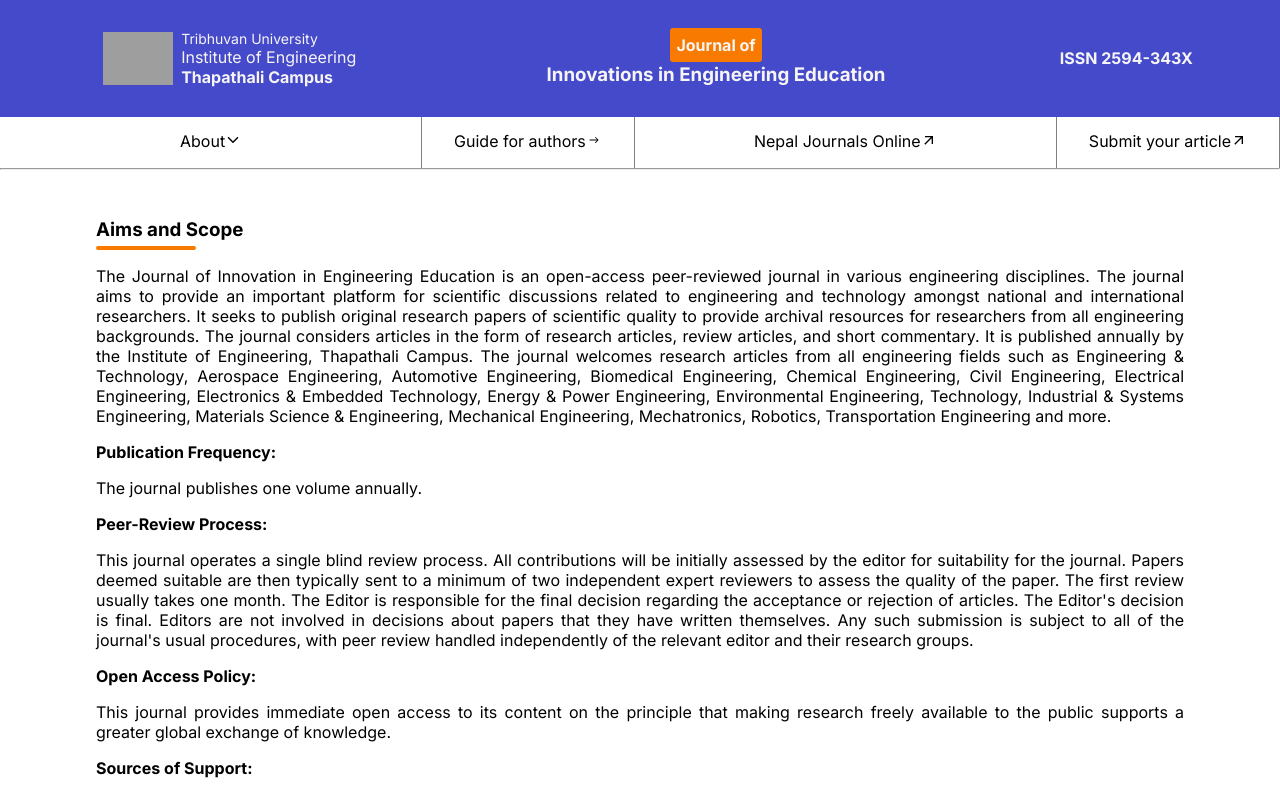
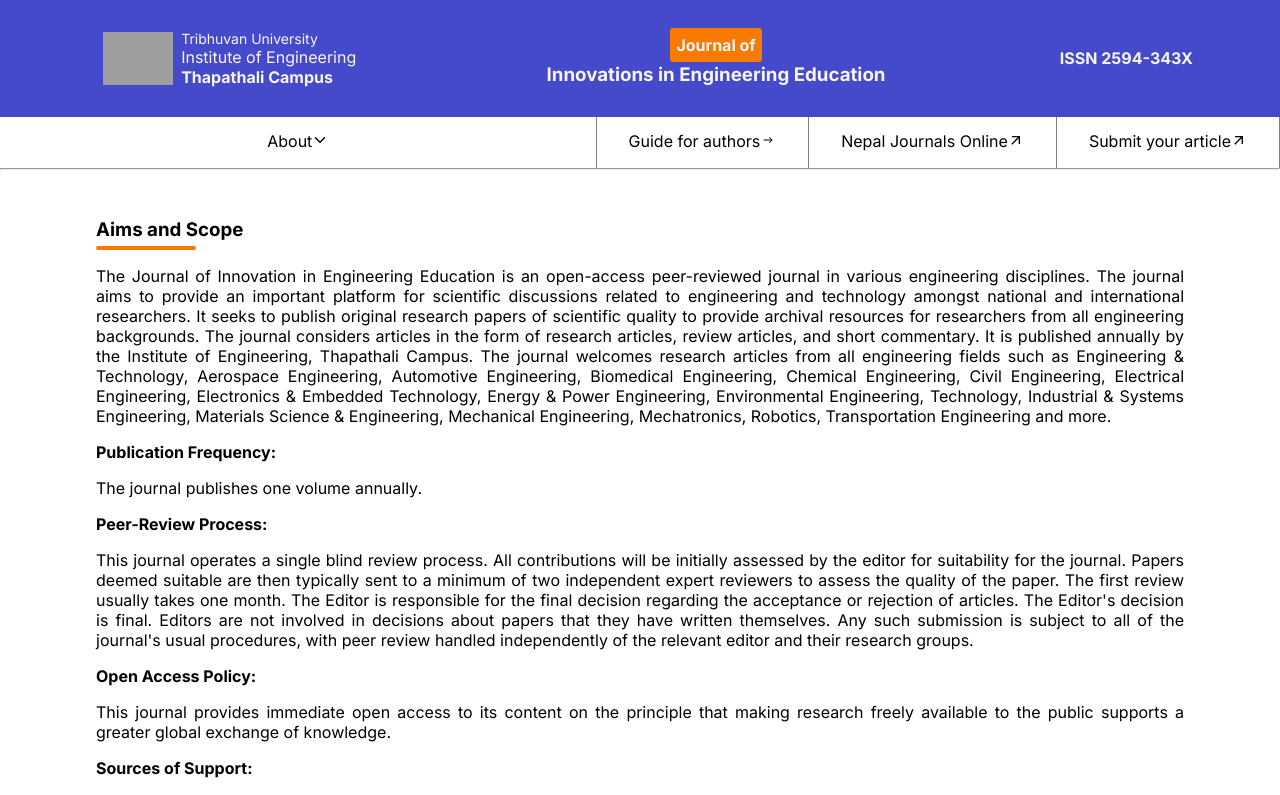
Before and after one commit to khemrajshrestha471/tcioe-journal, a Next.js app: page /aims-and-scope in a window 1280 px wide. Shown: the top 795 px of the page. Built offline with nearby package versions, Linux system fonts and the light colour scheme; grey boxes are pictures that could not be loaded.

Commit message:
url for submission updated

```diff
--- a/components/SubNavbar.jsx
+++ b/components/SubNavbar.jsx
@@ -163,8 +163,11 @@
         <Buttons>Guide for authors<Icons><IoIosArrowRoundForward /></Icons></Buttons>
         </CustomLink>
 
+        <CustomLink href="https://nepjol.info/index.php/jiee?fbclid=IwAR23UYsuH4JMIVlzL31smBTFB2_a8hLjLoa_Z5O3xeE01NI8JVEzLL5JIX0">
         <Buttons>Nepal Journals Online <Icons><MdOutlineArrowOutward /></Icons></Buttons>
-        <CustomLink href="https://tcioe.edu.np/">
+        </CustomLink>
+
+        <CustomLink href="https://nepjol.info/index.php/jiee/about/submissions?fbclid=IwAR1n_W9gLATv9x805hXE-K7hznOiqmESQbhlTPhHe7UlN0MkKMlyP6ExQ54">
         <Buttons>Submit your article <Icons><MdOutlineArrowOutward /></Icons></Buttons>
         </CustomLink>
     </ContainerFull>
@@ -187,8 +190,11 @@
         <ButtonShow>Guide for authors</ButtonShow>
         </CustomLink>
 
+        <CustomLink href="https://nepjol.info/index.php/jiee?fbclid=IwAR23UYsuH4JMIVlzL31smBTFB2_a8hLjLoa_Z5O3xeE01NI8JVEzLL5JIX0">
           <ButtonShow>Nepal Journals Online <MdOutlineArrowOutward /></ButtonShow>
-          <CustomLink href="https://tcioe.edu.np/">
+          </CustomLink>
+
+          <CustomLink href="https://nepjol.info/index.php/jiee/about/submissions?fbclid=IwAR1n_W9gLATv9x805hXE-K7hznOiqmESQbhlTPhHe7UlN0MkKMlyP6ExQ54">
           <ButtonShow>Submit your article <MdOutlineArrowOutward /></ButtonShow>
           </CustomLink>
       </ContainerLess>
```
